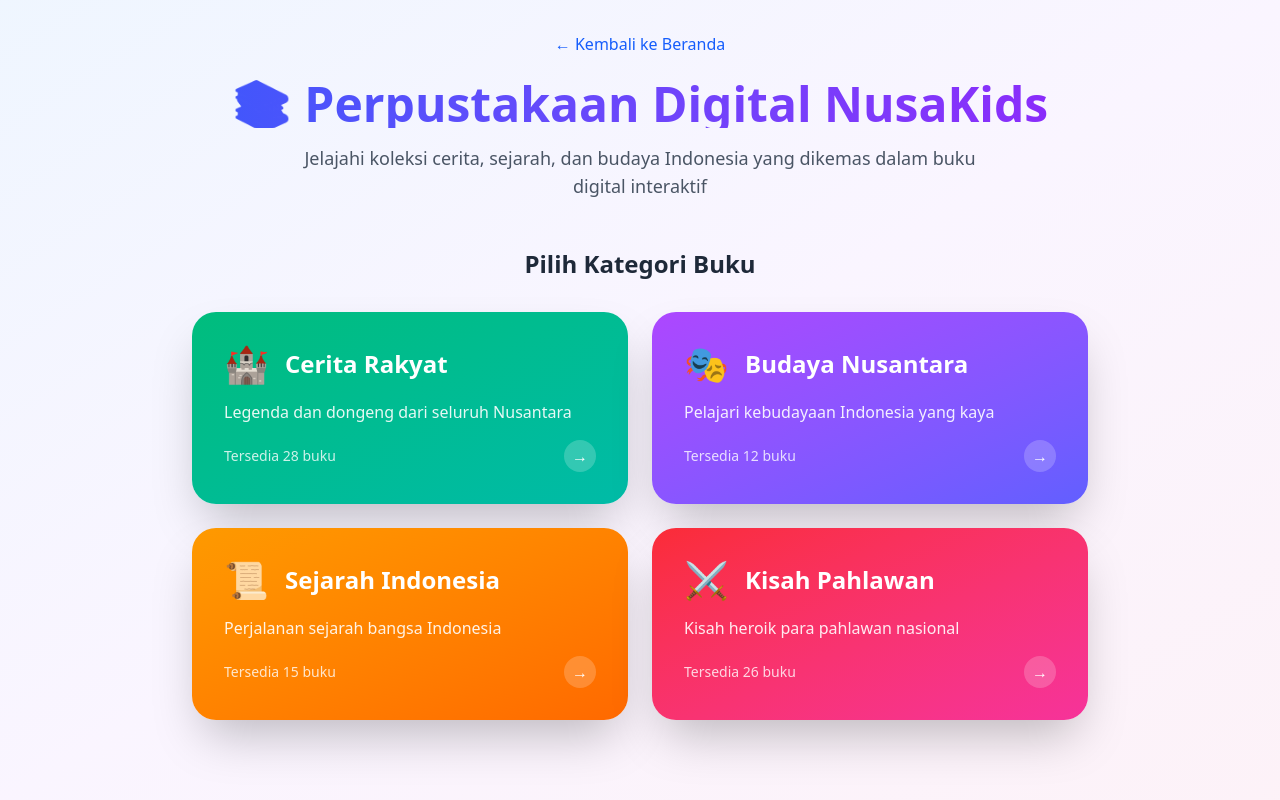
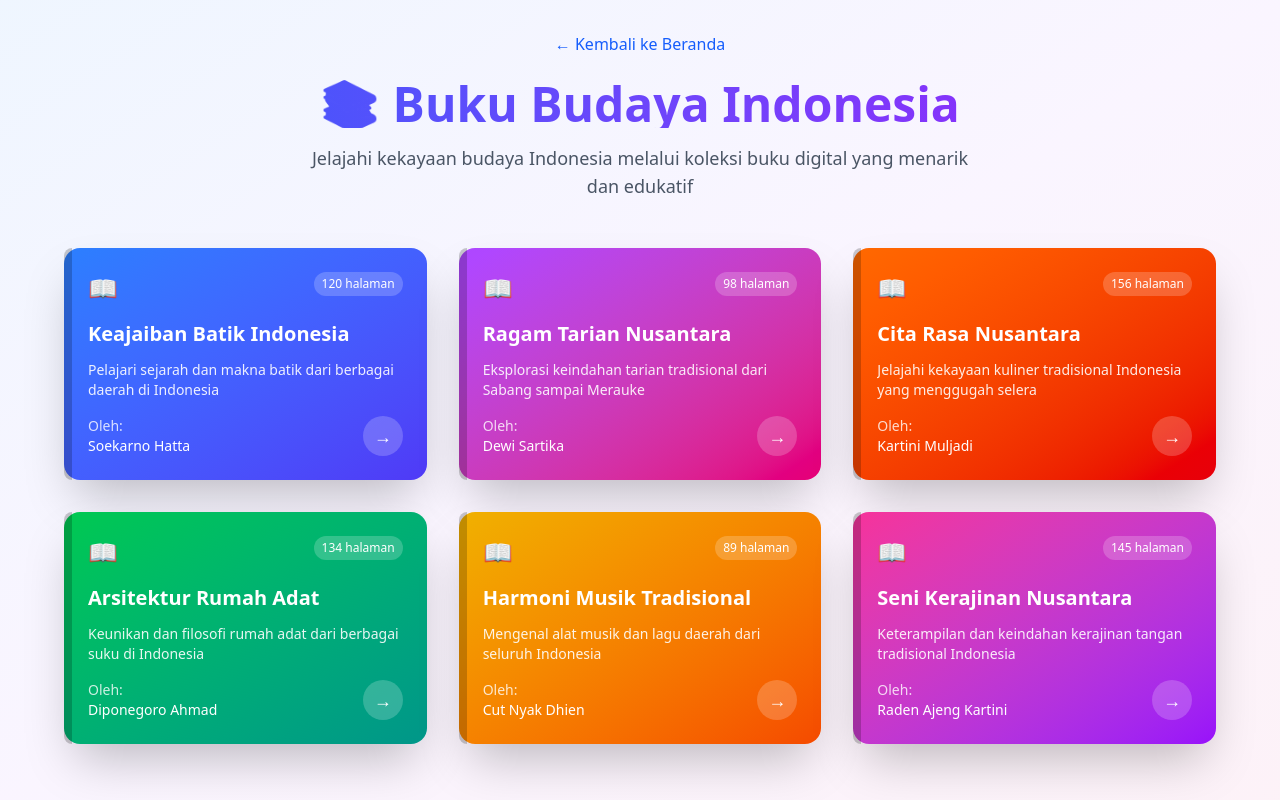
Before and after one commit to ahmadUffi/nusakids, a React (Vite) app in the folder frontend/: page /membaca in a window 1280 px wide. Built offline with nearby package versions, Linux system fonts and the light colour scheme.

Commit message:
adding style to image geneartor

```diff
--- a/frontend/src/App.jsx
+++ b/frontend/src/App.jsx
@@ -17,7 +17,7 @@ function App() {
         <Route path="/" element={<HomePage />} />
         <Route path="/detail" element={<Detail />} />
         <Route path="/membaca" element={<MembacaPage />} />
-        <Route path="/membaca/:id" element={<BookReader />} />
+        <Route path="/membaca/:id" element={<Detail />} />
         <Route path="/chat" element={<ChatPage />} />
         <Route path="/imagegenerator" element={<ImageGeneratorPage />} />
         <Route path="/legacy" element={<ThreeCarouselLayout />} />
--- a/frontend/src/pages/MembacaPage.jsx
+++ b/frontend/src/pages/MembacaPage.jsx
@@ -1,100 +1,88 @@
-import { useState, useEffect } from "react";
-import { motion, AnimatePresence } from "motion/react";
+import { useState } from "react";
+import { motion } from "motion/react";
 import { Link } from "react-router-dom";
-import { ApiService } from "../services/api";
 
-const bookCategories = [
+// Sample Indonesian culture books data
+const cultureBooks = [
   {
-    id: "cerita-rakyat",
-    title: "Cerita Rakyat",
-    color: "from-emerald-500 to-teal-500",
-    icon: "🏰",
-    description: "Legenda dan dongeng dari seluruh Nusantara"
+    id: "batik-indonesia",
+    title: "Keajaiban Batik Indonesia",
+    slug: "batik-indonesia",
+    description:
+      "Pelajari sejarah dan makna batik dari berbagai daerah di Indonesia",
+    cover: "/images/batik-book.jpg",
+    author: "Soekarno Hatta",
+    pages: "120 halaman",
+    color: "from-blue-500 to-indigo-600",
   },
   {
-    id: "budaya",
-    title: "Budaya Nusantara",
-    color: "from-purple-500 to-indigo-500",
-    icon: "🎭",
-    description: "Pelajari kebudayaan Indonesia yang kaya"
+    id: "tarian-tradisional",
+    title: "Ragam Tarian Nusantara",
+    slug: "tarian-tradisional",
+    description:
+      "Eksplorasi keindahan tarian tradisional dari Sabang sampai Merauke",
+    cover: "/images/dance-book.jpg",
+    author: "Dewi Sartika",
+    pages: "98 halaman",
+    color: "from-purple-500 to-pink-600",
   },
   {
-    id: "sejarah",
-    title: "Sejarah Indonesia",
-    color: "from-amber-500 to-orange-500",
-    icon: "📜",
-    description: "Perjalanan sejarah bangsa Indonesia"
+    id: "kuliner-indonesia",
+    title: "Cita Rasa Nusantara",
+    slug: "kuliner-indonesia",
+    description:
+      "Jelajahi kekayaan kuliner tradisional Indonesia yang menggugah selera",
+    cover: "/images/food-book.jpg",
+    author: "Kartini Muljadi",
+    pages: "156 halaman",
+    color: "from-orange-500 to-red-600",
   },
   {
-    id: "pahlawan",
-    title: "Kisah Pahlawan",
-    color: "from-red-500 to-pink-500",
-    icon: "⚔️",
-    description: "Kisah heroik para pahlawan nasional"
-  }
+    id: "rumah-adat",
+    title: "Arsitektur Rumah Adat",
+    slug: "rumah-adat",
+    description:
+      "Keunikan dan filosofi rumah adat dari berbagai suku di Indonesia",
+    cover: "/images/house-book.jpg",
+    author: "Diponegoro Ahmad",
+    pages: "134 halaman",
+    color: "from-green-500 to-teal-600",
+  },
+  {
+    id: "musik-tradisional",
+    title: "Harmoni Musik Tradisional",
+    slug: "musik-tradisional",
+    description: "Mengenal alat musik dan lagu daerah dari seluruh Indonesia",
+    cover: "/images/music-book.jpg",
+    author: "Cut Nyak Dhien",
+    pages: "89 halaman",
+    color: "from-yellow-500 to-orange-600",
+  },
+  {
+    id: "kerajinan-tangan",
+    title: "Seni Kerajinan Nusantara",
+    slug: "kerajinan-tangan",
+    description:
+      "Keterampilan dan keindahan kerajinan tangan tradisional Indonesia",
+    cover: "/images/craft-book.jpg",
+    author: "Raden Ajeng Kartini",
+    pages: "145 halaman",
+    color: "from-pink-500 to-purple-600",
+  },
 ];
 
 export default function MembacaPage() {
-  const [provinces, setProvinces] = useState([]);
-  const [selectedCategory, setSelectedCategory] = useState(null);
-  const [books, setBooks] = useState([]);
-  const [loading, setLoading] = useState(false);
-  const [selectedBook, setSelectedBook] = useState(null);
-
-  useEffect(() => {
-    fetchProvinces();
-  }, []);
-
-  const fetchProvinces = async () => {
-    try {
-      const data = await ApiService.getProvinces();
-      setProvinces(data);
-    } catch (error) {
-      console.error("Error fetching provinces:", error);
-    }
-  };
-
-  const fetchBooks = async (category) => {
-    setLoading(true);
-    try {
-      // Simulate fetching books for category
-      const mockBooks = provinces.slice(0, 8).map((province, index) => ({
-        id: `${category}-${province.id}`,
-        title: `${bookCategories.find(cat => cat.id === category)?.title} ${province.name}`,
-        province: province.name,
-        author: "Tim NusaKids",
-        pages: Math.floor(Math.random() * 50) + 20,
-        description: `Jelajahi ${bookCategories.find(cat => cat.id === category)?.description.toLowerCase()} khususnya dari daerah ${province.name}`,
-        coverColor: bookCategories.find(cat => cat.id === category)?.color || "from-blue-500 to-cyan-500",
-        readTime: `${Math.floor(Math.random() * 15) + 5} menit`
-      }));
-      setBooks(mockBooks);
-    } catch (error) {
-      console.error("Error fetching books:", error);
-    } finally {
-      setLoading(false);
-    }
-  };
-
-  const handleCategoryClick = (category) => {
-    setSelectedCategory(category);
-    fetchBooks(category.id);
-  };
-
-  const handleBookClick = (book) => {
-    setSelectedBook(book);
-  };
-
-  const closeBookDetail = () => {
-    setSelectedBook(null);
-  };
+  const [hoveredBook, setHoveredBook] = useState(null);
 
   return (
     <div className="min-h-screen bg-gradient-to-br from-blue-50 via-purple-50 to-pink-50 py-8">
       <div className="container mx-auto px-4">
         {/* Header */}
         <div className="text-center mb-12">
-          <Link to="/" className="inline-flex items-center gap-2 text-blue-600 hover:text-blue-800 transition-colors mb-6">
+          <Link
+            to="/"
+            className="inline-flex items-center gap-2 text-blue-600 hover:text-blue-800 transition-colors mb-6"
+          >
             ← Kembali ke Beranda
           </Link>
           <motion.h1
@@ -102,205 +90,91 @@ export default function MembacaPage() {
             animate={{ opacity: 1, y: 0 }}
             className="text-4xl md:text-5xl font-bold bg-gradient-to-r from-blue-600 to-purple-600 bg-clip-text text-transparent mb-4"
           >
-            📚 Perpustakaan Digital NusaKids
+            📚 Buku Budaya Indonesia
           </motion.h1>
           <p className="text-gray-600 text-lg max-w-2xl mx-auto">
-            Jelajahi koleksi cerita, sejarah, dan budaya Indonesia yang dikemas dalam buku digital interaktif
+            Jelajahi kekayaan budaya Indonesia melalui koleksi buku digital yang
+            menarik dan edukatif
           </p>
         </div>
 
-        <AnimatePresence mode="wait">
-          {!selectedCategory ? (
-            /* Category Selection */
+        {/* Books Grid */}
+        <div className="max-w-6xl mx-auto">
+          <div className="grid md:grid-cols-2 lg:grid-cols-3 gap-8">
+            {cultureBooks.map((book, index) => (
               <motion.div
-              key="categories"
-              initial={{ opacity: 0, y: 30 }}
-              animate={{ opacity: 1, y: 0 }}
-              exit={{ opacity: 0, y: -30 }}
-              className="max-w-4xl mx-auto"
-            >
-              <h2 className="text-2xl font-bold text-center text-gray-800 mb-8">Pilih Kategori Buku</h2>
-              <div className="grid md:grid-cols-2 gap-6">
-                {bookCategories.map((category, index) => (
-                  <motion.div
-                    key={category.id}
+                key={book.id}
                 initial={{ opacity: 0, y: 50 }}
                 animate={{ opacity: 1, y: 0 }}
                 transition={{ delay: index * 0.1 }}
-                    onClick={() => handleCategoryClick(category)}
-                    className="group cursor-pointer"
+                className="group perspective-1000"
+                onMouseEnter={() => setHoveredBook(book.id)}
+                onMouseLeave={() => setHoveredBook(null)}
               >
-                    <div className={`relative bg-gradient-to-br ${category.color} rounded-3xl p-8 text-white shadow-2xl hover:shadow-3xl transition-all duration-300 transform hover:-translate-y-2`}>
-                      <div className="flex items-center space-x-4 mb-4">
-                        <div className="text-4xl">{category.icon}</div>
-                        <h3 className="text-2xl font-bold">{category.title}</h3>
-                      </div>
-                      <p className="text-white/90 mb-4">{category.description}</p>
-                      <div className="flex items-center justify-between">
-                        <span className="text-sm text-white/80">Tersedia {Math.floor(Math.random() * 20) + 10} buku</span>
-                        <div className="w-8 h-8 bg-white/20 rounded-full flex items-center justify-center group-hover:bg-white/30 transition-colors">
-                          →
+                <Link to={`/membaca/${book.slug}`}>
+                  <div className="relative transform-style-preserve-3d transition-all duration-500 hover:scale-105">
+                    {/* Book Cover */}
+                    <div
+                      className={`relative bg-gradient-to-br ${
+                        book.color
+                      } rounded-2xl p-6 shadow-2xl hover:shadow-3xl transition-all duration-300 transform ${
+                        hoveredBook === book.id ? "rotate-y-12" : ""
+                      }`}
+                    >
+                      {/* Book Spine Effect */}
+                      <div className="absolute inset-y-0 left-0 w-2 bg-black/20 rounded-l-2xl"></div>
+
+                      {/* Content */}
+                      <div className="relative z-10 text-white">
+                        <div className="flex justify-between items-start mb-4">
+                          <div className="text-2xl">📖</div>
+                          <div className="text-xs bg-white/20 px-2 py-1 rounded-full">
+                            {book.pages}
                           </div>
                         </div>
+
+                        <h3 className="text-xl font-bold mb-3 line-clamp-2">
+                          {book.title}
+                        </h3>
+
+                        <p className="text-white/90 text-sm mb-4 line-clamp-3">
+                          {book.description}
+                        </p>
+
+                        <div className="flex justify-between items-center">
+                          <div className="text-sm">
+                            <p className="text-white/80">Oleh:</p>
+                            <p className="font-medium">{book.author}</p>
                           </div>
-                  </motion.div>
-                ))}
-              </div>
-            </motion.div>
-          ) : (
-            /* Books Grid */
-            <motion.div
-              key="books"
-              initial={{ opacity: 0, y: 30 }}
-              animate={{ opacity: 1, y: 0 }}
-              exit={{ opacity: 0, y: -30 }}
-              className="max-w-7xl mx-auto"
-            >
-              <div className="flex items-center justify-between mb-8">
-                <div>
-                  <h2 className="text-3xl font-bold text-gray-800 mb-2">
-                    {selectedCategory.icon} {selectedCategory.title}
-                  </h2>
-                  <p className="text-gray-600">{selectedCategory.description}</p>
-                </div>
-                <button
-                  onClick={() => setSelectedCategory(null)}
-                  className="bg-white/80 backdrop-blur-sm text-gray-700 px-6 py-3 rounded-2xl hover:bg-white transition-colors shadow-lg"
-                >
-                  ← Kembali ke Kategori
-                </button>
-              </div>
-
-              {loading ? (
-                <div className="flex justify-center items-center py-20">
-                  <div className="animate-spin rounded-full h-16 w-16 border-b-2 border-blue-500"></div>
-                </div>
-              ) : (
-                <div className="grid md:grid-cols-3 lg:grid-cols-4 gap-8">
-                  {books.map((book, index) => (
-                    <motion.div
-                      key={book.id}
-                      initial={{ opacity: 0, scale: 0.8 }}
-                      animate={{ opacity: 1, scale: 1 }}
-                      transition={{ delay: index * 0.1 }}
-                      onClick={() => handleBookClick(book)}
-                      className="group cursor-pointer perspective-1000"
-                    >
-                      {/* Book Card with 3D Effect */}
-                      <div className="relative w-full h-80 transform-style-preserve-3d transition-transform duration-700 group-hover:rotate-y-12">
-                        {/* Book Cover */}
-                        <div className={`absolute inset-0 bg-gradient-to-br ${book.coverColor} rounded-2xl shadow-2xl p-6 text-white flex flex-col justify-between backface-hidden`}>
-                          <div>
-                            <div className="text-2xl mb-2">{selectedCategory.icon}</div>
-                            <h3 className="text-lg font-bold mb-2 line-clamp-3">{book.title}</h3>
-                            <p className="text-white/80 text-sm mb-3">oleh {book.author}</p>
-                          </div>
-                          <div className="space-y-2">
-                            <div className="flex items-center justify-between text-sm text-white/80">
-                              <span>📄 {book.pages} halaman</span>
-                              <span>⏱️ {book.readTime}</span>
-                            </div>
-                            <div className="bg-white/20 rounded-lg px-3 py-1 text-xs">
-                              {book.province}
+                          <div className="w-10 h-10 bg-white/20 rounded-full flex items-center justify-center group-hover:bg-white/30 transition-colors">
+                            <span className="text-lg">→</span>
                           </div>
                         </div>
                       </div>
 
-                        {/* Book Spine */}
-                        <div className={`absolute top-0 right-0 w-4 h-full bg-gradient-to-b ${book.coverColor} opacity-70 rounded-r-2xl transform rotate-y-90 origin-right shadow-xl`}></div>
+                      {/* Hover Effect */}
+                      <div className="absolute inset-0 bg-white/10 rounded-2xl opacity-0 group-hover:opacity-100 transition-opacity duration-300"></div>
                     </div>
 
-                      {/* Hover indicator */}
-                      <div className="text-center mt-4 opacity-0 group-hover:opacity-100 transition-opacity">
-                        <p className="text-sm text-gray-600">Klik untuk membaca</p>
+                    {/* Book Pages Effect */}
+                    <div
+                      className={`absolute top-1 left-1 right-1 bottom-1 bg-white/50 rounded-2xl -z-10 transform ${
+                        hoveredBook === book.id ? "translate-x-1" : ""
+                      } transition-transform duration-300`}
+                    ></div>
+                    <div
+                      className={`absolute top-2 left-2 right-2 bottom-2 bg-white/30 rounded-2xl -z-20 transform ${
+                        hoveredBook === book.id ? "translate-x-2" : ""
+                      } transition-transform duration-300`}
+                    ></div>
                   </div>
+                </Link>
               </motion.div>
             ))}
           </div>
-              )}
-            </motion.div>
-          )}
-        </AnimatePresence>
-
-        {/* Book Detail Modal */}
-        <AnimatePresence>
-          {selectedBook && (
-            <motion.div
-              initial={{ opacity: 0 }}
-              animate={{ opacity: 1 }}
-              exit={{ opacity: 0 }}
-              className="fixed inset-0 bg-black/50 backdrop-blur-sm z-50 flex items-center justify-center p-4"
-              onClick={closeBookDetail}
-            >
-              <motion.div
-                initial={{ scale: 0.8, opacity: 0 }}
-                animate={{ scale: 1, opacity: 1 }}
-                exit={{ scale: 0.8, opacity: 0 }}
-                onClick={(e) => e.stopPropagation()}
-                className="bg-white rounded-3xl shadow-2xl max-w-2xl w-full max-h-[90vh] overflow-hidden"
-              >
-                {/* Modal Header */}
-                <div className={`bg-gradient-to-r ${selectedBook.coverColor} text-white p-8 relative`}>
-                  <button
-                    onClick={closeBookDetail}
-                    className="absolute top-4 right-4 w-10 h-10 bg-white/20 rounded-full flex items-center justify-center hover:bg-white/30 transition-colors"
-                  >
-                    ✕
-                  </button>
-                  <div className="flex items-start space-x-6">
-                    <div className="text-6xl">{selectedCategory.icon}</div>
-                    <div className="flex-1">
-                      <h2 className="text-3xl font-bold mb-2">{selectedBook.title}</h2>
-                      <p className="text-white/90 mb-1">oleh {selectedBook.author}</p>
-                      <p className="text-white/80 text-sm">Provinsi {selectedBook.province}</p>
-                    </div>
-                  </div>
         </div>
 
-                {/* Modal Content */}
-                <div className="p-8">
-                  <div className="grid md:grid-cols-3 gap-6 mb-6">
-                    <div className="text-center p-4 bg-gray-50 rounded-2xl">
-                      <div className="text-3xl mb-2">📄</div>
-                      <p className="font-bold text-gray-800">{selectedBook.pages}</p>
-                      <p className="text-sm text-gray-600">Halaman</p>
-                    </div>
-                    <div className="text-center p-4 bg-gray-50 rounded-2xl">
-                      <div className="text-3xl mb-2">⏱️</div>
-                      <p className="font-bold text-gray-800">{selectedBook.readTime}</p>
-                      <p className="text-sm text-gray-600">Estimasi Baca</p>
-                    </div>
-                    <div className="text-center p-4 bg-gray-50 rounded-2xl">
-                      <div className="text-3xl mb-2">🌟</div>
-                      <p className="font-bold text-gray-800">4.8</p>
-                      <p className="text-sm text-gray-600">Rating</p>
-                    </div>
-                  </div>
-
-                  <div className="mb-6">
-                    <h3 className="text-xl font-bold text-gray-800 mb-3">Deskripsi</h3>
-                    <p className="text-gray-600 leading-relaxed">{selectedBook.description}</p>
-                  </div>
-
-                  {/* Action Buttons */}
-                  <div className="flex space-x-4">
-                    <Link
-                      to={`/membaca/${selectedBook.id}`}
-                      className={`flex-1 bg-gradient-to-r ${selectedBook.coverColor} text-white text-center py-4 rounded-2xl font-bold hover:shadow-lg transition-all`}
-                    >
-                      📖 Mulai Membaca
-                    </Link>
-                    <button className="px-6 py-4 bg-gray-100 text-gray-700 rounded-2xl hover:bg-gray-200 transition-colors">
-                      💾 Simpan
-                    </button>
-                  </div>
-                </div>
-              </motion.div>
-            </motion.div>
-          )}
-        </AnimatePresence>
-      </div>
-
+        {/* Custom Styles */}
         <style jsx>{`
           .perspective-1000 {
             perspective: 1000px;
@@ -308,17 +182,14 @@ export default function MembacaPage() {
           .transform-style-preserve-3d {
             transform-style: preserve-3d;
           }
-        .backface-hidden {
-          backface-visibility: hidden;
-        }
           .rotate-y-12 {
             transform: rotateY(12deg);
           }
-        .rotate-y-90 {
-          transform: rotateY(90deg);
-        }
-        .origin-right {
-          transform-origin: right;
+          .line-clamp-2 {
+            display: -webkit-box;
+            -webkit-line-clamp: 2;
+            -webkit-box-orient: vertical;
+            overflow: hidden;
           }
           .line-clamp-3 {
             display: -webkit-box;
@@ -328,5 +199,6 @@ export default function MembacaPage() {
           }
         `}</style>
       </div>
+    </div>
   );
 }
```
Also changed, not shown: frontend/src/pages/BookReader.jsx (+50 -16 lines), frontend/src/pages/ImageGeneratorPage.jsx (+96 -33 lines). Lines whose indentation alone changed are shown as unchanged.
